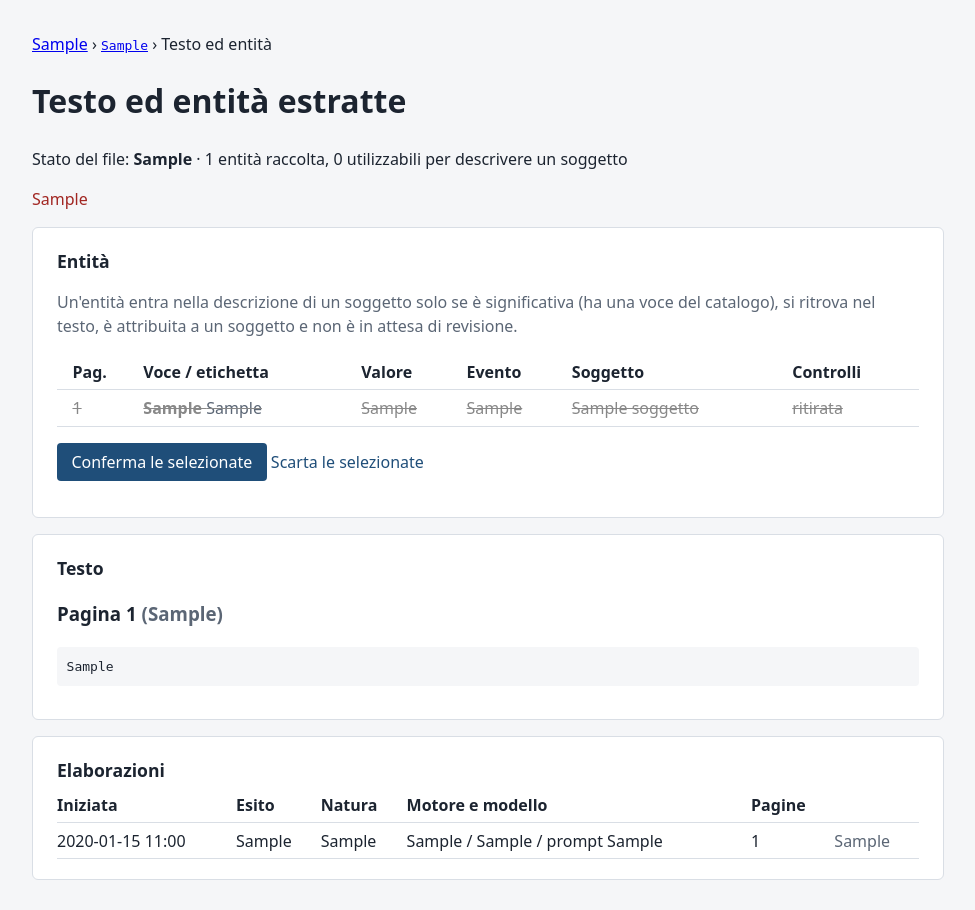
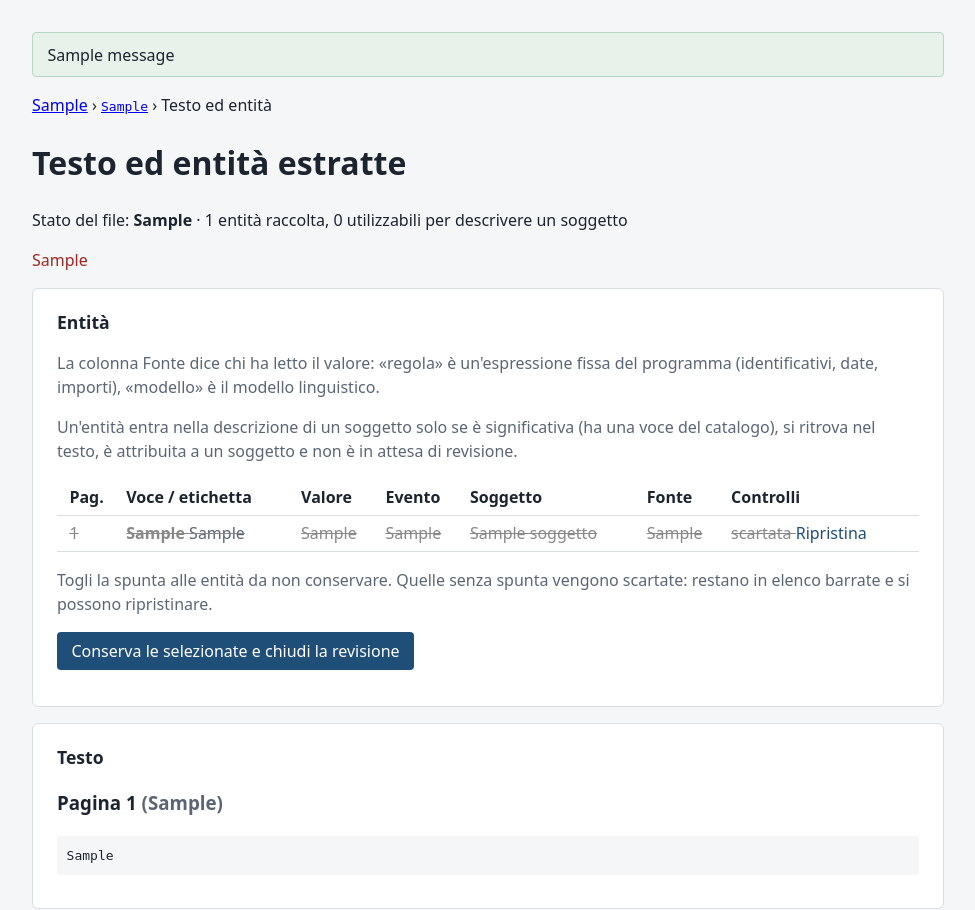
Before and after one commit to gvandi/controlli, a Django app: page /elaborazione/file/1/ in a window 1280 px wide. Shown: the part 49-959 px from the top of the page, without its empty margins (152-1127 px from the left). Before the commit the page ends 929 px from the top, so only its background shows below. Run offline with Django 5.2, Linux system fonts and the light colour scheme; a user stored in the database is signed in; data comes from the database, SQL or seed files in the repository; tables that the repository leaves empty hold one stand-in row (values such as "Sample post"); one stand-in notice (Sample message) is shown; parts of the project's set-up code (start-up, migrations or seed data) failed here and were passed over.

Commit message:
Elaborazione: la revisione si chiude in un passo e torna alla pagina del file
Il revisore sceglie le entità da conservare (spuntate in partenza); le altre
sono scartate e si possono ripristinare. Il file diventa "elaborato" e si
torna alla sua pagina in archivio, con l'esito. Colonna Fonte nella tabella.

Co-Authored-By: Claude Fable 5.2 <noreply@anthropic.com>
Claude-Session: https://claude.ai/code/session_01Dm1KtMSjRr3hfDjWQJtkS3

```diff
--- a/elaborazione/coda.py
+++ b/elaborazione/coda.py
@@ -20,6 +20,10 @@ I LETTORI sono intercambiabili: ognuno dichiara quali nature di file sa leggere
 restituisce una Lettura. Qui ce ne sono due: i file che sono già testo (regole, più
 il modello per le entità) e le scansioni e i PDF (modello visivo). Le prove ne usano
 uno finto.
+
+REVISIONE (DECISIONI.md, n. 78): dalla pagina "Testo ed entità estratte" il revisore
+sceglie le entità da conservare e chiude la revisione in un solo passo
+(chiudi_revisione); un'entità scartata si può ripristinare (ripristina).
 """
 import collections
 import datetime
@@ -514,6 +518,40 @@ def scarta(file, numeri):
     return scartate
 
 
+def chiudi_revisione(file, conservate):
+    """
+    Il revisore ha scelto che cosa tenere: le entità indicate sono confermate, tutte
+    le altre del file sono scartate (restano nel registro come ritirate e si possono
+    ripristinare). Il file, se era stato letto per intero, diventa "elaborato"; se la
+    lettura non è ancora completa o è fallita, il suo stato non cambia.
+    Restituisce (quante conservate, quante scartate).
+    """
+    with transaction.atomic():
+        vive = EntitaEstratta.objects.filter(file=file, ritirata=False)
+        scartate = vive.exclude(pk__in=conservate).update(ritirata=True, da_rivedere=False)
+        tenute = vive.filter(pk__in=conservate).update(da_rivedere=False, motivo_revisione="")
+        FileCaricato.objects.filter(pk=file.pk, stato=archivio.FILE_DA_RIVEDERE).update(stato=archivio.FILE_ELABORATO)
+    return tenute, scartate
+
+
+def ripristina(file, numeri):
+    """
+    Un'entità scartata per errore torna fra quelle del file, in attesa di revisione;
+    il file torna "da rivedere". Non vale per i file di un caricamento annullato.
+    """
+    if file.stato == archivio.FILE_ANNULLATO:
+        return 0
+    with transaction.atomic():
+        ripristinate = EntitaEstratta.objects.filter(file=file, pk__in=numeri, ritirata=True).update(
+            ritirata=False, da_rivedere=True, motivo_revisione="Ripristinata dopo essere stata scartata"
+        )
+        if ripristinate:
+            FileCaricato.objects.filter(pk=file.pk, stato=archivio.FILE_ELABORATO).update(
+                stato=archivio.FILE_DA_RIVEDERE
+            )
+    return ripristinate
+
+
 # =====================================================================
 # 6. LA SCHEDA DI UN SOGGETTO
 # =====================================================================
--- a/elaborazione/templates/elaborazione/file.html
+++ b/elaborazione/templates/elaborazione/file.html
@@ -26,6 +26,7 @@
 
 <div class="scheda">
   <h2>{% translate "Entità" %}</h2>
+  <p class="tenue">{% translate "La colonna Fonte dice chi ha letto il valore: «regola» è un'espressione fissa del programma (identificativi, date, importi), «modello» è il modello linguistico." %}</p>
   <p class="tenue">{% translate "Un'entità entra nella descrizione di un soggetto solo se è significativa (ha una voce del catalogo), si ritrova nel testo, è attribuita a un soggetto e non è in attesa di revisione." %}</p>
   <form method="post">
     {% csrf_token %}
@@ -33,11 +34,11 @@
       <tr>
         {% if puo_rivedere %}<th></th>{% endif %}
         <th>{% translate "Pag." %}</th><th>{% translate "Voce / etichetta" %}</th><th>{% translate "Valore" %}</th>
-        <th>{% translate "Evento" %}</th><th>{% translate "Soggetto" %}</th><th>{% translate "Controlli" %}</th>
+        <th>{% translate "Evento" %}</th><th>{% translate "Soggetto" %}</th><th>{% translate "Fonte" %}</th><th>{% translate "Controlli" %}</th>
       </tr>
       {% for e in entita %}
         <tr{% if e.ritirata %} class="ritirata"{% endif %}>
-          {% if puo_rivedere %}<td>{% if not e.ritirata %}<input type="checkbox" name="entita" value="{{ e.pk }}" style="width:auto">{% endif %}</td>{% endif %}
+          {% if puo_rivedere %}<td>{% if not e.ritirata %}<input type="checkbox" name="entita" value="{{ e.pk }}" style="width:auto" checked>{% endif %}</td>{% endif %}
           <td>{{ e.pagina|default:"-" }}</td>
           <td>
             {% if e.voce %}<strong>{{ e.voce.codice }}</strong>{% else %}{{ e.etichetta }} <span class="tenue">({% translate "fuori catalogo" %})</span>{% endif %}
@@ -46,25 +47,23 @@
           <td title="{{ e.citazione }}">{{ e.valore }}</td>
           <td class="tenue">{{ e.evento }}</td>
           <td>{{ e.soggetto|default:"-" }}</td>
+          <td>{{ e.fonte }}</td>
           <td>
-            {% if e.ritirata %}{% translate "ritirata" %}
+            {% if e.ritirata %}{% translate "scartata" %}
+              {% if puo_rivedere and file.stato != "annullato" %}<button type="submit" name="ripristina" value="{{ e.pk }}" class="secondario">{% translate "Ripristina" %}</button>{% endif %}
             {% else %}
               {% if e.verificata %}<span class="ok">{% translate "nel testo" %}</span>{% else %}<span class="avviso">{% translate "non trovata nel testo" %}</span>{% endif %}
-              <span class="tenue">({{ e.fonte }})</span>
               {% if e.da_rivedere %}<br><span class="avviso">{% translate "da rivedere:" %} {{ e.motivo_revisione }}</span>{% endif %}
             {% endif %}
           </td>
         </tr>
       {% empty %}
-        <tr><td colspan="7" class="tenue">{% translate "Nessuna entità: il file non è ancora stato elaborato, oppure non conteneva nulla di riconoscibile." %}</td></tr>
+        <tr><td colspan="8" class="tenue">{% translate "Nessuna entità: il file non è ancora stato elaborato, oppure non conteneva nulla di riconoscibile." %}</td></tr>
       {% endfor %}
     </table>
     {% if puo_rivedere and entita %}
-      <p>
-        <button type="submit" name="azione" value="conferma">{% translate "Conferma le selezionate" %}</button>
-        <button type="submit" name="azione" value="scarta" class="secondario">{% translate "Scarta le selezionate" %}</button>
-        {% if in_attesa %}<button type="submit" name="azione" value="conferma_tutte" class="secondario">{% translate "Conferma tutte quelle da rivedere" %}</button>{% endif %}
-      </p>
+      <p class="tenue">{% translate "Togli la spunta alle entità da non conservare. Quelle senza spunta vengono scartate: restano in elenco barrate e si possono ripristinare." %}</p>
+      <p><button type="submit" name="azione" value="conserva">{% translate "Conserva le selezionate e chiudi la revisione" %}</button></p>
     {% endif %}
   </form>
 </div>
--- a/elaborazione/views.py
+++ b/elaborazione/views.py
@@ -1,7 +1,9 @@
 """
 Pagine dell'elaborazione.
 
-    /elaborazione/file/N/        testo ed entità estratte da un file; revisione
+    /elaborazione/file/N/        testo ed entità estratte da un file; revisione:
+                                 si scelgono le entità da conservare, le altre sono
+                                 scartate, e si torna alla pagina del file in archivio
     /elaborazione/soggetto/N/    la scheda di un soggetto (N = fascicolo dell'azienda)
     /elaborazione/fuori-catalogo/   etichette raccolte ma non significative, da promuovere
 
@@ -10,10 +12,12 @@ pagina parte dai fascicoli visibili all'utente, come nell'archivio.
 """
 import collections
 
+from django.contrib import messages
 from django.contrib.auth.decorators import login_required, permission_required
 from django.http import Http404
 from django.shortcuts import redirect, render
 
+from archivio import models as archivio
 from archivio.models import Fascicolo, FileCaricato
 from soggetti import servizi as anagrafica
 
@@ -37,14 +41,20 @@ def file(request, numero):
     riga = _file_visibile(request, numero)
     puo_rivedere = request.user.has_perm("elaborazione.change_entitaestratta")
     if request.method == "POST" and puo_rivedere:
-        scelte = [int(n) for n in request.POST.getlist("entita") if n.isdigit()]
-        azione = request.POST.get("azione")
-        if azione == "conferma_tutte":
-            coda.conferma(riga)
-        elif azione == "conferma" and scelte:
-            coda.conferma(riga, scelte)
-        elif azione == "scarta" and scelte:
-            coda.scarta(riga, scelte)
+        if request.POST.get("ripristina", "").isdigit():
+            coda.ripristina(riga, [int(request.POST["ripristina"])])
+            return redirect("elaborazione:file", numero=riga.pk)
+        if request.POST.get("azione") == "conserva":
+            scelte = [int(n) for n in request.POST.getlist("entita") if n.isdigit()]
+            conservate, scartate = coda.chiudi_revisione(riga, scelte)
+            riga.refresh_from_db()
+            esito = f"Revisione chiusa: {conservate} entità conservate, {scartate} scartate. "
+            if riga.stato == archivio.FILE_ELABORATO:
+                esito += "Il file è ora «elaborato»."
+            else:
+                esito += f"Il file resta «{riga.stato}»: la sua lettura non è ancora completa."
+            messages.success(request, esito)
+            return redirect("archivio:file", numero=riga.pk)
         return redirect("elaborazione:file", numero=riga.pk)
 
     elaborazioni = list(riga.elaborazioni.order_by("-iniziata_il"))
--- a/templates/base.html
+++ b/templates/base.html
@@ -23,6 +23,7 @@
     input[type=text], input[type=password] { font: inherit; width: 100%; padding: 0.45rem 0.6rem; border: 1px solid var(--bordo); border-radius: 4px; }
     label { display: block; margin: 0.75rem 0 0.25rem; }
     .errore { color: #a12622; }
+    .esito { background: #e6f2ea; border: 1px solid #b7d7c2; border-radius: 4px; padding: 0.6rem 0.9rem; }
   </style>
 </head>
 <body class="notranslate">
@@ -37,6 +38,7 @@
     {% endif %}
   </header>
   <main>
+    {% for messaggio in messages %}<p class="esito">{{ messaggio }}</p>{% endfor %}
     {% block contenuto %}{% endblock %}
   </main>
 </body>
```
Also changed, not shown: DECISIONI.md (+1 -0 lines), elaborazione/tests.py (+31 -1 lines).
